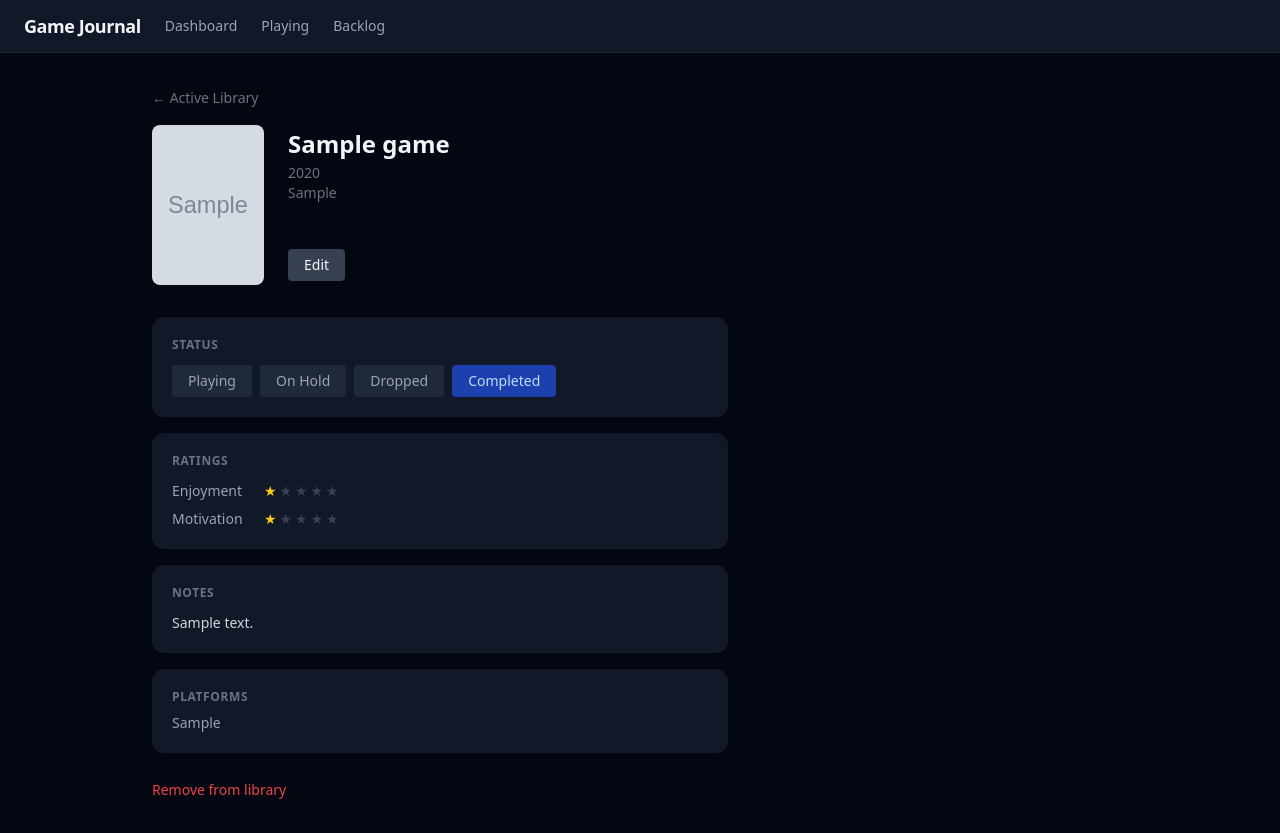
After one commit to Wylderfan/game-journal, a Flask app: page /playing/1 in a window 1280 px wide. The commit adds this page. Run offline with Flask 3, Linux system fonts and the light colour scheme; tables that the repository leaves empty hold one stand-in row (values such as "Sample post"); grey boxes marked "Sample" are stand-in pictures; some libraries are stand-ins or nearby versions.

Commit message:
Add game detail/status page and edit links to playing cards
- GET /playing/<id> — detail page showing cover, ratings, notes,
  platforms, and status change buttons (active status highlighted)
- Edit link added to each card on /playing/ (top-right of info section)
- Game title on card links to detail page

Co-Authored-By: Claude Sonnet 4.6 <noreply@anthropic.com>

```diff
--- a/app/blueprints/playing.py
+++ b/app/blueprints/playing.py
@@ -25,6 +25,12 @@ def index():
         .order_by(Game.name).all()
     )
     return render_template("playing/index.html", playing=playing, on_hold=on_hold)
+
+
+@playing_bp.route("/<int:game_id>")
+def detail(game_id):
+    game = db.get_or_404(Game, game_id)
+    return render_template("playing/detail.html", game=game, statuses=STATUSES)
 
 
 @playing_bp.route("/add", methods=["GET", "POST"])
--- /dev/null
+++ b/app/templates/playing/detail.html
@@ -0,0 +1,110 @@
+{% extends "base.html" %}
+{% block title %}{{ game.name }} — Game Journal{% endblock %}
+
+{% block content %}
+<div class="max-w-xl">
+
+  <!-- Back -->
+  <a href="{{ url_for('playing.index') }}"
+     class="text-sm text-gray-500 hover:text-white transition-colors">← Active Library</a>
+
+  <!-- Header -->
+  <div class="flex gap-6 mt-4 mb-8">
+    {% if game.cover_url %}
+      <img src="{{ game.cover_url }}" alt="{{ game.name }}"
+           class="w-28 h-40 object-cover rounded-lg shrink-0">
+    {% else %}
+      <div class="w-28 h-40 bg-gray-800 rounded-lg shrink-0"></div>
+    {% endif %}
+
+    <div class="flex flex-col justify-between py-1">
+      <div>
+        <h1 class="text-2xl font-bold leading-tight">{{ game.name }}</h1>
+        {% if game.release_year %}
+          <p class="text-sm text-gray-500 mt-1">{{ game.release_year }}</p>
+        {% endif %}
+        {% if game.genres %}
+          <p class="text-sm text-gray-500">{{ game.genres }}</p>
+        {% endif %}
+      </div>
+      <a href="{{ url_for('playing.edit', game_id=game.id) }}"
+         class="self-start px-4 py-1.5 bg-gray-700 hover:bg-gray-600 rounded text-sm transition-colors">
+        Edit
+      </a>
+    </div>
+  </div>
+
+  <!-- Status -->
+  <section class="bg-gray-900 rounded-xl p-5 mb-4">
+    <h2 class="text-xs font-semibold text-gray-500 uppercase tracking-wider mb-3">Status</h2>
+    <form method="post" action="{{ url_for('playing.set_status', game_id=game.id) }}"
+          class="flex flex-wrap gap-2">
+      {% for s in statuses %}
+        <button name="status" value="{{ s }}" type="submit"
+                class="px-4 py-1.5 rounded text-sm font-medium transition-colors
+                  {% if game.status == s %}
+                    {% if s == 'Playing' %}bg-green-700 text-green-100
+                    {% elif s == 'On Hold' %}bg-yellow-700 text-yellow-100
+                    {% elif s == 'Dropped' %}bg-red-800 text-red-200
+                    {% elif s == 'Completed' %}bg-blue-800 text-blue-200{% endif %}
+                  {% else %}
+                    bg-gray-800 text-gray-400 hover:bg-gray-700
+                  {% endif %}">
+          {{ s }}
+        </button>
+      {% endfor %}
+    </form>
+  </section>
+
+  <!-- Ratings -->
+  <section class="bg-gray-900 rounded-xl p-5 mb-4">
+    <h2 class="text-xs font-semibold text-gray-500 uppercase tracking-wider mb-3">Ratings</h2>
+    <div class="flex flex-col gap-2 text-sm">
+      <div class="flex items-center gap-3">
+        <span class="w-20 text-gray-400">Enjoyment</span>
+        <span class="text-yellow-400 tracking-tight">
+          {% for i in range(1, 6) %}
+            {% if game.enjoyment and i <= game.enjoyment %}★{% else %}<span class="text-gray-700">★</span>{% endif %}
+          {% endfor %}
+        </span>
+        {% if not game.enjoyment %}<span class="text-gray-600 text-xs">unrated</span>{% endif %}
+      </div>
+      <div class="flex items-center gap-3">
+        <span class="w-20 text-gray-400">Motivation</span>
+        <span class="text-yellow-400 tracking-tight">
+          {% for i in range(1, 6) %}
+            {% if game.motivation and i <= game.motivation %}★{% else %}<span class="text-gray-700">★</span>{% endif %}
+          {% endfor %}
+        </span>
+        {% if not game.motivation %}<span class="text-gray-600 text-xs">unrated</span>{% endif %}
+      </div>
+    </div>
+  </section>
+
+  <!-- Notes -->
+  {% if game.notes %}
+  <section class="bg-gray-900 rounded-xl p-5 mb-4">
+    <h2 class="text-xs font-semibold text-gray-500 uppercase tracking-wider mb-3">Notes</h2>
+    <p class="text-sm text-gray-300 whitespace-pre-wrap">{{ game.notes }}</p>
+  </section>
+  {% endif %}
+
+  <!-- Platforms -->
+  {% if game.platforms %}
+  <section class="bg-gray-900 rounded-xl p-5 mb-6">
+    <h2 class="text-xs font-semibold text-gray-500 uppercase tracking-wider mb-2">Platforms</h2>
+    <p class="text-sm text-gray-400">{{ game.platforms }}</p>
+  </section>
+  {% endif %}
+
+  <!-- Delete -->
+  <form method="post" action="{{ url_for('playing.delete', game_id=game.id) }}"
+        onsubmit="return confirm('Remove {{ game.name }}?')">
+    <button type="submit"
+            class="text-sm text-red-500 hover:text-red-400 transition-colors">
+      Remove from library
+    </button>
+  </form>
+
+</div>
+{% endblock %}
```
Also changed, not shown: app/templates/playing/index.html (+8 -2 lines).
